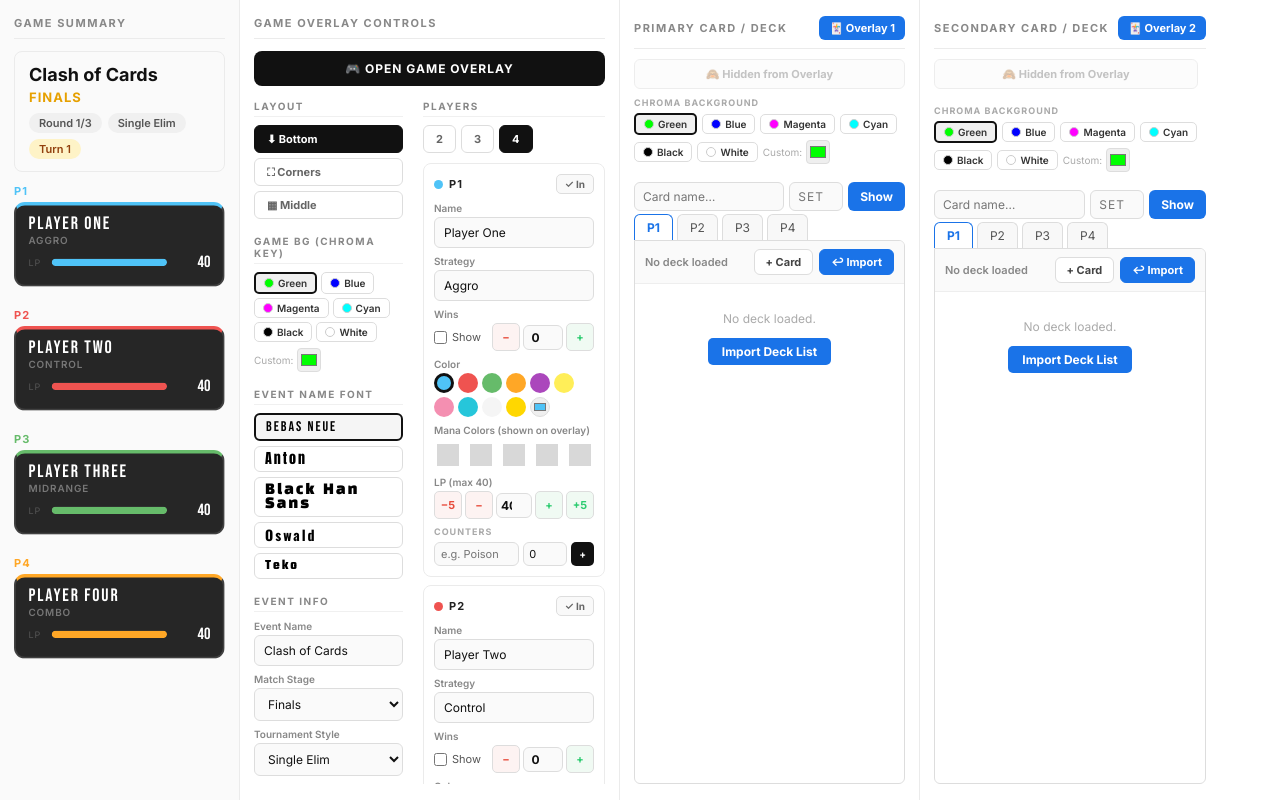
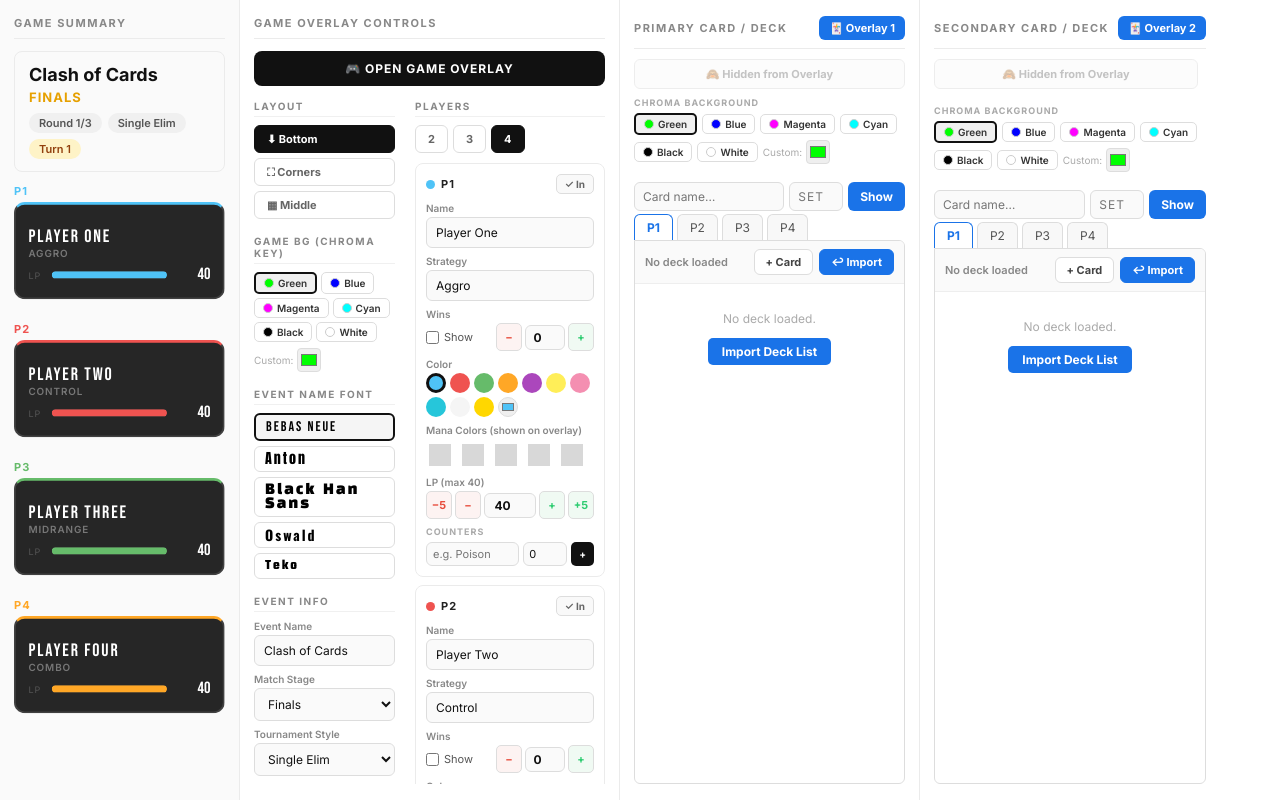
Before and after one commit to jdcaberoy/mtgstreamoverlay, a React (Vite) app: page /#/ in a window 1280 px wide. Built offline with nearby package versions, Linux system fonts and the light colour scheme; grey boxes are pictures that could not be loaded.

Commit message:
fix spacing

```diff
--- a/src/GameControlsColumn.jsx
+++ b/src/GameControlsColumn.jsx
@@ -219,7 +219,7 @@ function PlayerBlock({ p, i, label, maxLP, onUpdPlayer, onStepLP, onToggleElim,
         <div style={{ display:'flex', alignItems:'center', gap:3 }}>
           <SmBtn minus onClick={() => onStepLP(i,-5)}>−5</SmBtn>
           <SmBtn minus onClick={() => onStepLP(i,-1)}>−</SmBtn>
-          <input style={{ ...inp, flex:1, textAlign:'center', fontWeight:700, padding:'4px 4px' }}
+          <input style={{ ...inp, flex:1, minWidth:52, textAlign:'center', fontWeight:700, padding:'4px 2px' }}
             type="number" min={0} value={p.lp}
             onChange={e => onUpdPlayer(i,'lp',Math.max(0,parseInt(e.target.value)||0))} />
           <SmBtn onClick={() => onStepLP(i,1)}>+</SmBtn>
@@ -349,7 +349,7 @@ function PillBtn({ children, active, onClick, fullWidth }) {
 function SmBtn({ children, onClick, minus }) {
   return (
     <button onClick={onClick} style={{
-      minWidth:28, height:28, border:'1px solid #ddd', borderRadius:5, fontSize:11, fontWeight:700,
+      minWidth:26, height:28, padding:'0 4px', border:'1px solid #ddd', borderRadius:5, fontSize:11, fontWeight:700,
       background: minus ? '#fdf3f2' : '#f0faf3',
       color: minus ? '#e74c3c' : '#2ecc71',
       cursor:'pointer', display:'flex', alignItems:'center', justifyContent:'center', flexShrink:0,
--- a/src/PlayerCard.jsx
+++ b/src/PlayerCard.jsx
@@ -33,9 +33,7 @@ export default function PlayerCard({ player, maxLP, index, compact = false }) {
   const wins    = player.wins || 0;
   const mana    = (player.manaColors || []).filter(c => MANA_ORDER.includes(c));
 
-  // Border thickness: winners get thin top border, non-winners get thick
-  // so cards look visually balanced when mixed
-  const topBorderPx = player.elim ? 3 : (wins > 0 ? 2 : 4);
+  // Uniform border thickness — keeps all cards the same height
   const topBorderColor = player.elim ? '#b71c1c' : color;
 
   // Dynamic mana icon size based on count
@@ -45,12 +43,12 @@ export default function PlayerCard({ player, maxLP, index, compact = false }) {
     <div style={{
       background: 'rgba(0,0,0,0.85)',
       border: `2px solid ${player.elim ? 'rgba(239,83,80,0.25)' : 'rgba(255,255,255,0.12)'}`,
-      borderTop: `${topBorderPx}px solid ${topBorderColor}`,
+      borderTop: `3px solid ${topBorderColor}`,
       borderRadius: 12,
       padding: compact ? '10px 14px' : '14px 18px',
       position: 'relative',
       overflow: 'hidden',
-      transition: 'border-color 0.4s, border-top-color 0.4s, border-top-width 0.3s',
+      transition: 'border-color 0.4s, border-top-color 0.4s',
       width: '100%',
     }}>
       <style>{ELIM_STYLES}</style>
@@ -105,16 +103,30 @@ export default function PlayerCard({ player, maxLP, index, compact = false }) {
       {/* ── Content ── */}
       <div style={{ filter: player.elim ? 'grayscale(1) brightness(0.3)' : 'none', transition: 'filter 0.4s' }}>
 
-        {/* Wins badge */}
-        {player.showWins && (
-          <div style={{ fontSize: compact ? 9 : 10, color: '#ffd700', fontWeight: 700, letterSpacing: 1.5, textTransform: 'uppercase', marginBottom: 2, display: 'flex', alignItems: 'center', gap: 4 }}>
-            {Array.from({ length: Math.min(wins, 10) }).map((_, i) => (
-              <span key={i} style={{ fontSize: compact ? 10 : 12 }}>★</span>
-            ))}
-            {wins > 10 && <span style={{ fontSize: compact ? 10 : 11 }}>×{wins}</span>}
-            {wins === 0 && <span style={{ color: '#555' }}>No wins yet</span>}
-          </div>
-        )}
+        {/* Wins row — ALWAYS rendered at a fixed height on every card.
+             Content is visible only when showWins=true, but the row always
+             occupies the same vertical space, keeping all cards identical height. */}
+        <div style={{
+          height: compact ? 13 : 15,
+          marginBottom: 2,
+          display: 'flex', alignItems: 'center', gap: 4,
+          fontSize: compact ? 9 : 10, fontWeight: 700,
+          letterSpacing: 1.5, textTransform: 'uppercase',
+          overflow: 'hidden',
+        }}>
+          {player.showWins && wins > 0 && (
+            <>
+              {Array.from({ length: Math.min(wins, 10) }).map((_, wi) => (
+                <span key={wi} style={{ color: '#ffd700', fontSize: compact ? 10 : 12 }}>★</span>
+              ))}
+              {wins > 10 && <span style={{ color: '#ffd700', fontSize: compact ? 10 : 11 }}>×{wins}</span>}
+            </>
+          )}
+          {player.showWins && wins === 0 && (
+            <span style={{ color: '#444' }}>—</span>
+          )}
+          {/* If showWins=false: row is empty but still occupies height */}
+        </div>
 
         {/* Name row + mana icons */}
         <div style={{ display: 'flex', alignItems: 'center', gap: 6, marginBottom: 0 }}>
```
